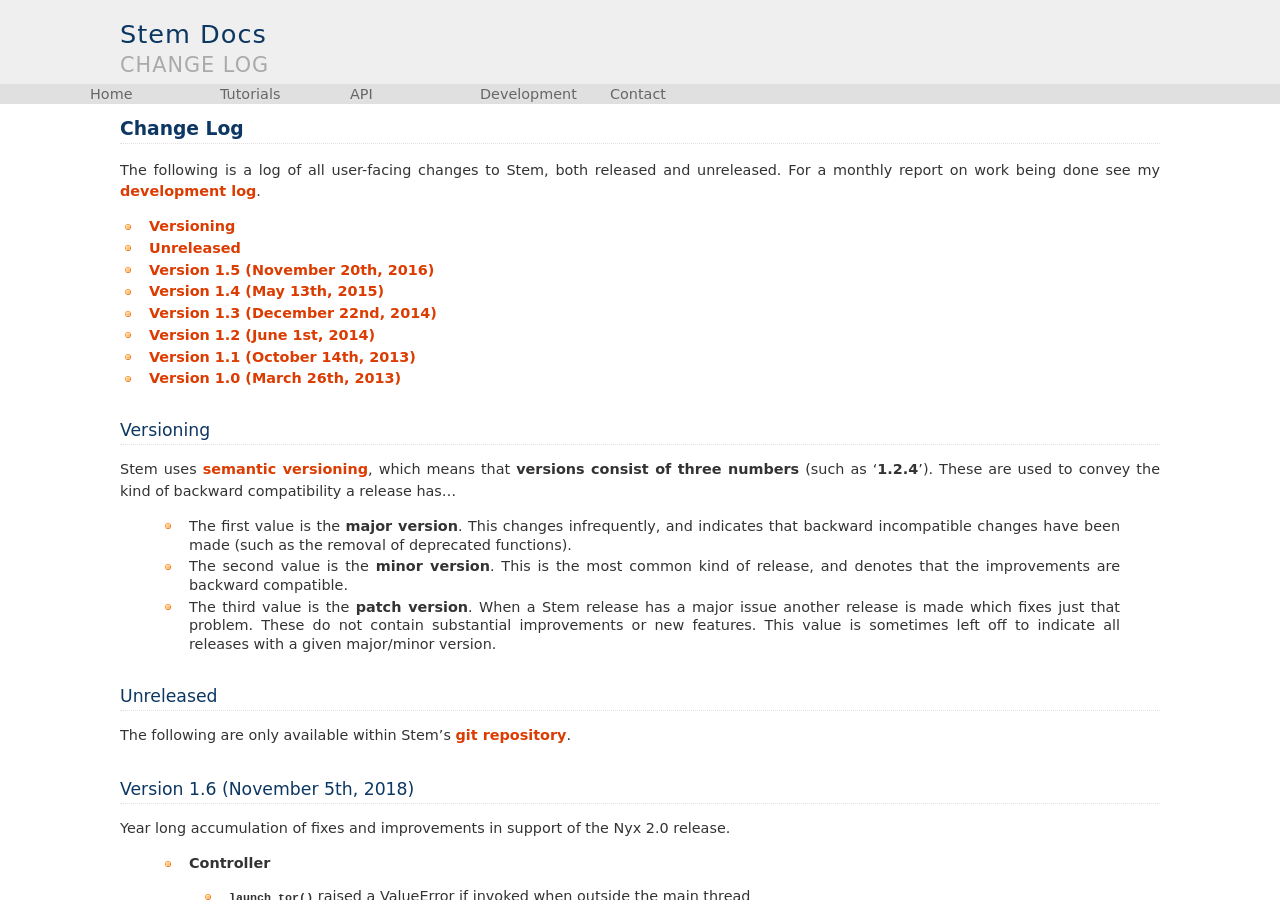
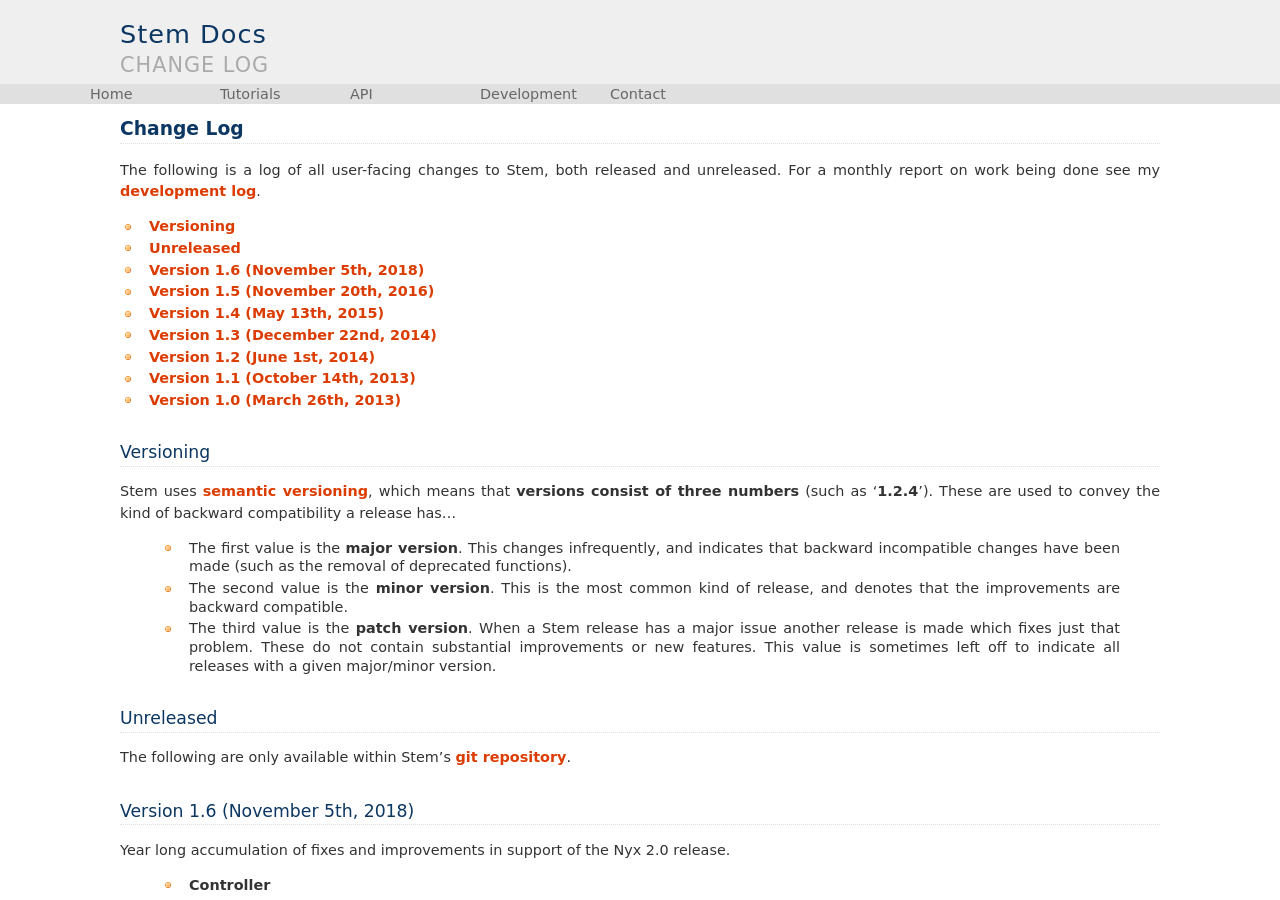
Before and after one commit to torproject/stem, a Sphinx documentation site: the page built from docs/change_log.rst, in a window 1280 px wide and 900 px high. Built offline with Sphinx 7.4.7, drawn with Linux system fonts in a browser that asks for light colours.

Commit message:
Link for version 1.6 changelog
Oops! Forgot to include it in the links at the top of the page.

```diff
--- a/docs/change_log.rst
+++ b/docs/change_log.rst
@@ -7,6 +7,7 @@
 
 * :ref:`versioning`
 * :ref:`unreleased`
+* :ref:`version_1.6`
 * :ref:`version_1.5`
 * :ref:`version_1.4`
 * :ref:`version_1.3`
```
